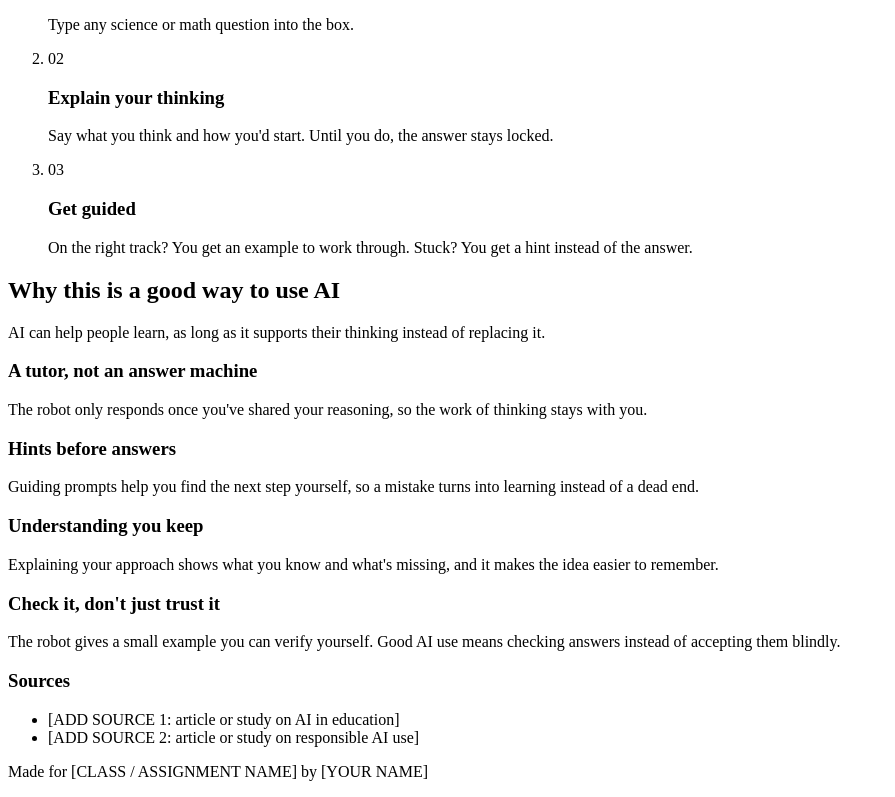
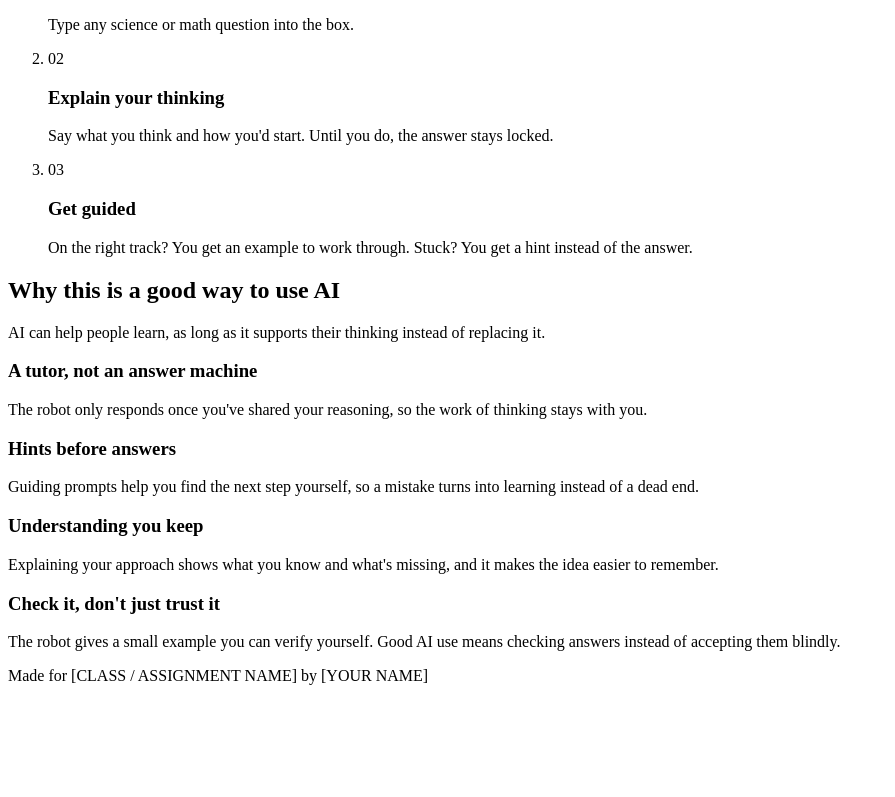
Before and after one commit to AIBestPractices/Think-First-Chatbot, a website with bundled scripts: page index.html in a window 1280 px wide. Shown: the part 1066-1863 px from the top of the page, without its empty margins (0-895 px from the left). After the commit the page ends 1767 px from the top, so only its background shows below. Built offline with nearby package versions, Linux system fonts and the light colour scheme.

Commit message:
Remove the Sources section from the page
Co-Authored-By: Claude Opus 5.5 <noreply@anthropic.com>

```diff
--- a/index.html
+++ b/index.html
@@ -158,14 +158,6 @@
           <p>The robot gives a small example you can verify yourself. Good AI use means checking answers instead of accepting them blindly.</p>
         </article>
       </div>
-
-      <div class="sources">
-        <h3>Sources</h3>
-        <ul>
-          <li>[ADD SOURCE 1: article or study on AI in education]</li>
-          <li>[ADD SOURCE 2: article or study on responsible AI use]</li>
-        </ul>
-      </div>
     </section>
   </main>
 
--- a/style.css
+++ b/style.css
@@ -433,15 +433,6 @@ a { color: var(--taupe-light); }
 .card h3 { font-size: 1.35rem; margin-bottom: 10px; }
 .card p { color: var(--muted-2); }
 
-.sources {
-  margin-top: 48px;
-  padding-top: 24px;
-  border-top: 1px solid var(--line-1);
-}
-.sources h3 { font-size: 1.2rem; margin-bottom: 10px; }
-.sources ul { margin: 0; padding-left: 20px; color: var(--muted-2); }
-.sources li + li { margin-top: 4px; }
-
 /* ---------- Footer ---------- */
 .site-footer {
   background: var(--footer);
```
